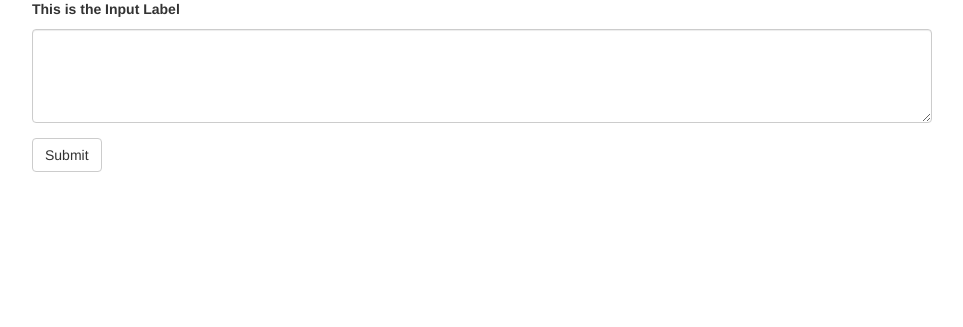
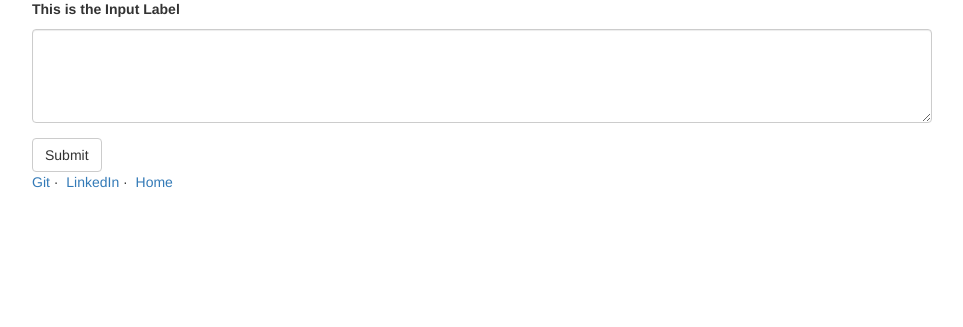
Before and after one commit to pwingard/formajaxphpcall, a PHP site: page / in a window 1280 px wide. Shown: the part 136-463 px from the top of the page, without its empty margins (158-1121 px from the left). Run offline with PHP 8.4, Linux system fonts and the light colour scheme; some libraries are stand-ins or nearby versions.

Commit message:
added menu links to code on git, profile on linkedin, and back to home page

```diff
--- a/index.php
+++ b/index.php
@@ -75,4 +75,7 @@ $page_label="This is the Input Label";
         </div>
         <input type="submit" class="btn btn-default" value="Submit" id="submit">
     </form>
+    <p><a href="https://github.com/pwingard/formajaxphpcall">Git</a>&nbsp;&middot;&nbsp;
+      <a href="https://www.linkedin.com/in/pwingard">LinkedIn</a>&nbsp;&middot;&nbsp;
+        <a href="http://pwingard.com">Home</a></p>
 </div>
```
